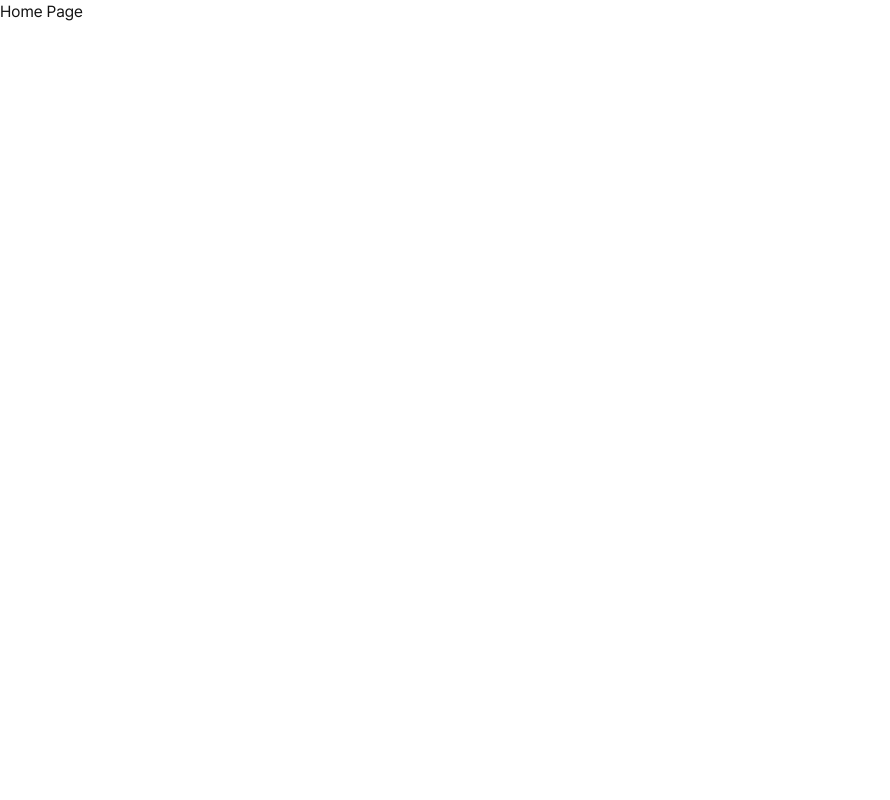
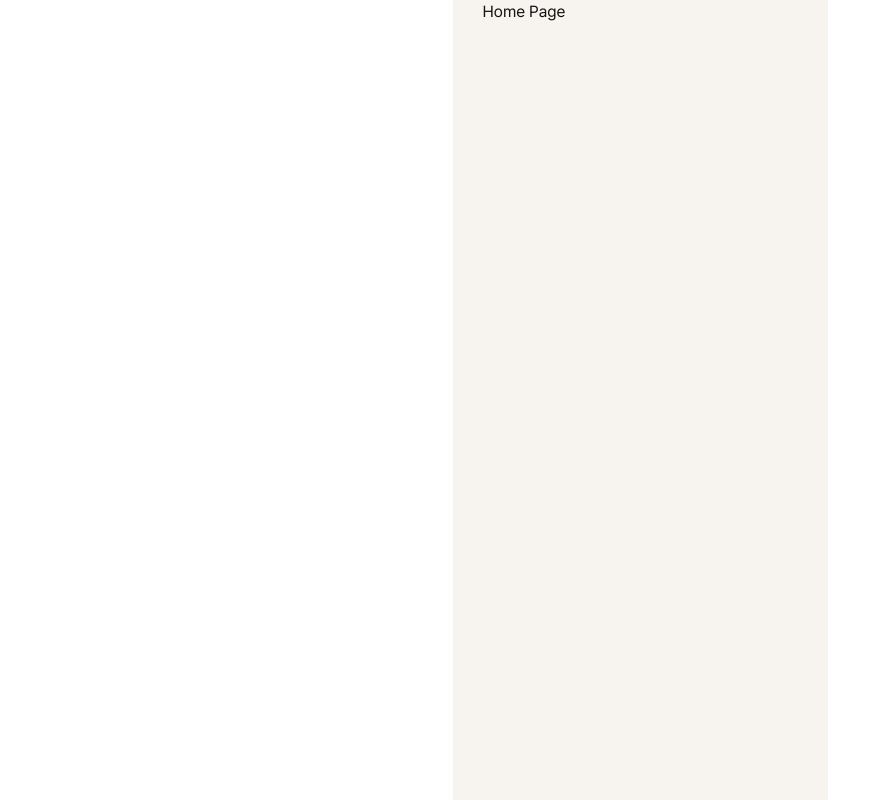
Before and after one commit to NafullNafull/Nafull-client, a React (Create React App) app: page / in a window 1280 px wide. Shown: the whole page, without its empty margins (0-890 px from the left). Built offline with nearby package versions, Linux system fonts and the light colour scheme.

Commit message:
update: global layout

```diff
--- a/src/App.tsx
+++ b/src/App.tsx
@@ -2,6 +2,8 @@ import GlobalStyle from './theme/GlobalStyle';
 import { StyleSheetManager, ThemeProvider } from 'styled-components';
 import { theme } from './theme/theme';
 import { Outlet } from 'react-router-dom';
+import { MODAL_PORTAL_ID } from './components/ModalPortal';
+import Layout from './components/layout/Layout';
 
 function App() {
   return (
@@ -9,7 +11,12 @@ function App() {
       <ThemeProvider theme={theme}>
         <StyleSheetManager shouldForwardProp={(prop) => prop !== 'theme'}>
           <GlobalStyle />
-          <Outlet />
+          <Layout.Container>
+            <div id={MODAL_PORTAL_ID} />
+            <Layout.Main>
+              <Outlet />
+            </Layout.Main>
+          </Layout.Container>
         </StyleSheetManager>
       </ThemeProvider>
     </div>
--- /dev/null
+++ b/src/components/ModalPortal.tsx
@@ -0,0 +1,18 @@
+import React, { PropsWithChildren, useEffect, useState } from 'react';
+import { createPortal } from 'react-dom';
+
+export const MODAL_PORTAL_ID = 'modal-portal';
+
+export default function ModalPortal({ children }: PropsWithChildren) {
+  const [element, setElement] = useState<HTMLElement | null>(null);
+
+  useEffect(() => {
+    setElement(document.getElementById(MODAL_PORTAL_ID));
+  }, []);
+
+  if (!element) {
+    return <></>;
+  }
+
+  return createPortal(children, element);
+}
--- a/src/components/TextField.tsx
+++ b/src/components/TextField.tsx
@@ -64,6 +64,7 @@ const Description = styled(Body3)`
 `;
 const StyledTextField = styled.div`
   input {
+    width: 100%;
     padding: 12px;
     ${styles.Body2};
     border: 1px solid ${({ theme }) => theme.color.gray_200};
--- /dev/null
+++ b/src/components/layout/Layout.tsx
@@ -0,0 +1,18 @@
+import styled from 'styled-components';
+
+const Container = styled.div`
+  max-width: ${({ theme }) => theme.layout.width}px;
+  height: 100vh;
+  margin-right: auto;
+  margin-left: auto;
+  background-color: ${({ theme }) => theme.color.cream};
+`;
+
+const Main = styled.main`
+  padding: ${({ theme }) => `0 ${theme.layout.paddingX}px`};
+`;
+
+export default {
+  Container,
+  Main,
+};
--- a/src/styled.d.ts
+++ b/src/styled.d.ts
@@ -2,6 +2,10 @@ import 'styled-components';
 
 declare module 'styled-components' {
   export interface DefaultTheme {
+    layout: {
+      width: number;
+      paddingX: number;
+    };
     color: {
       gray_0: string;
       gray_50: string;
--- a/src/theme/theme.ts
+++ b/src/theme/theme.ts
@@ -1,4 +1,8 @@
 export const theme = {
+  layout: {
+    width: 375,
+    paddingX: 30,
+  },
   color: {
     gray_0: '#FFFFFF',
     gray_50: '#F5F5F5',
```
